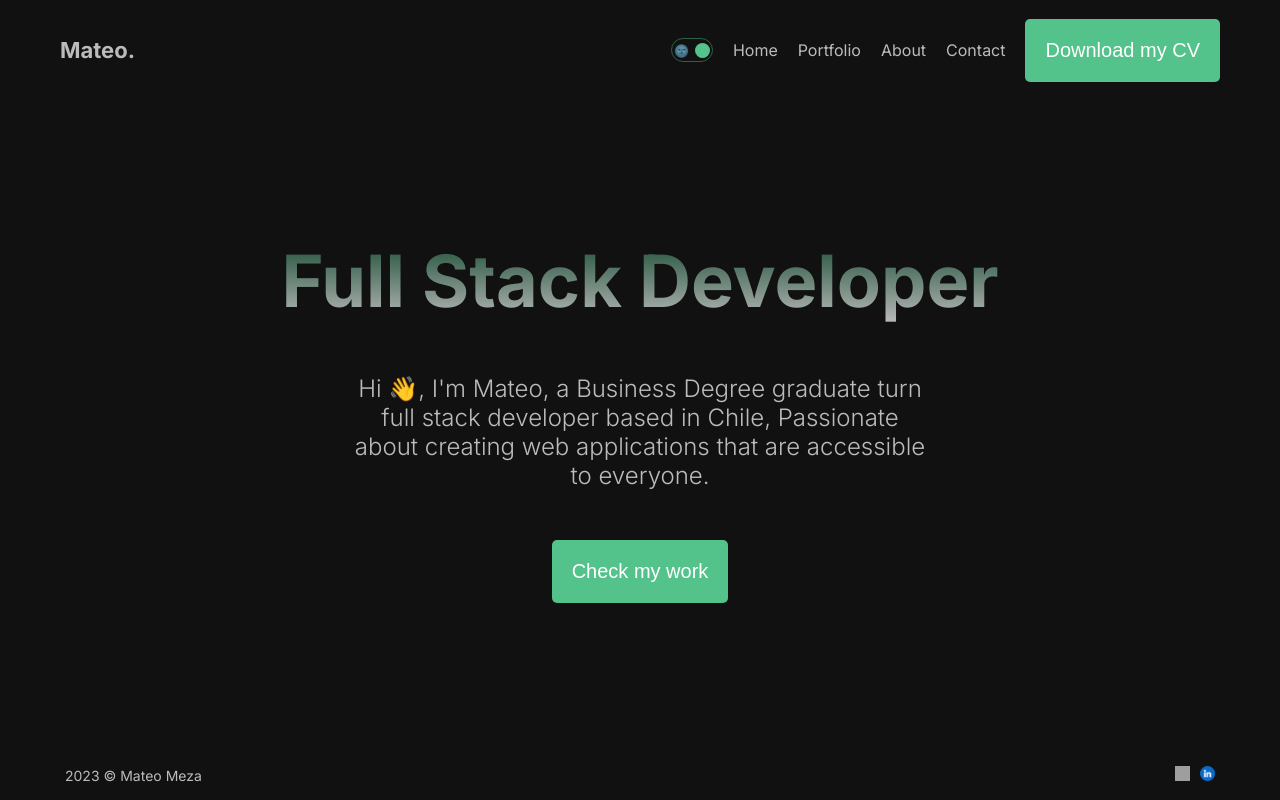
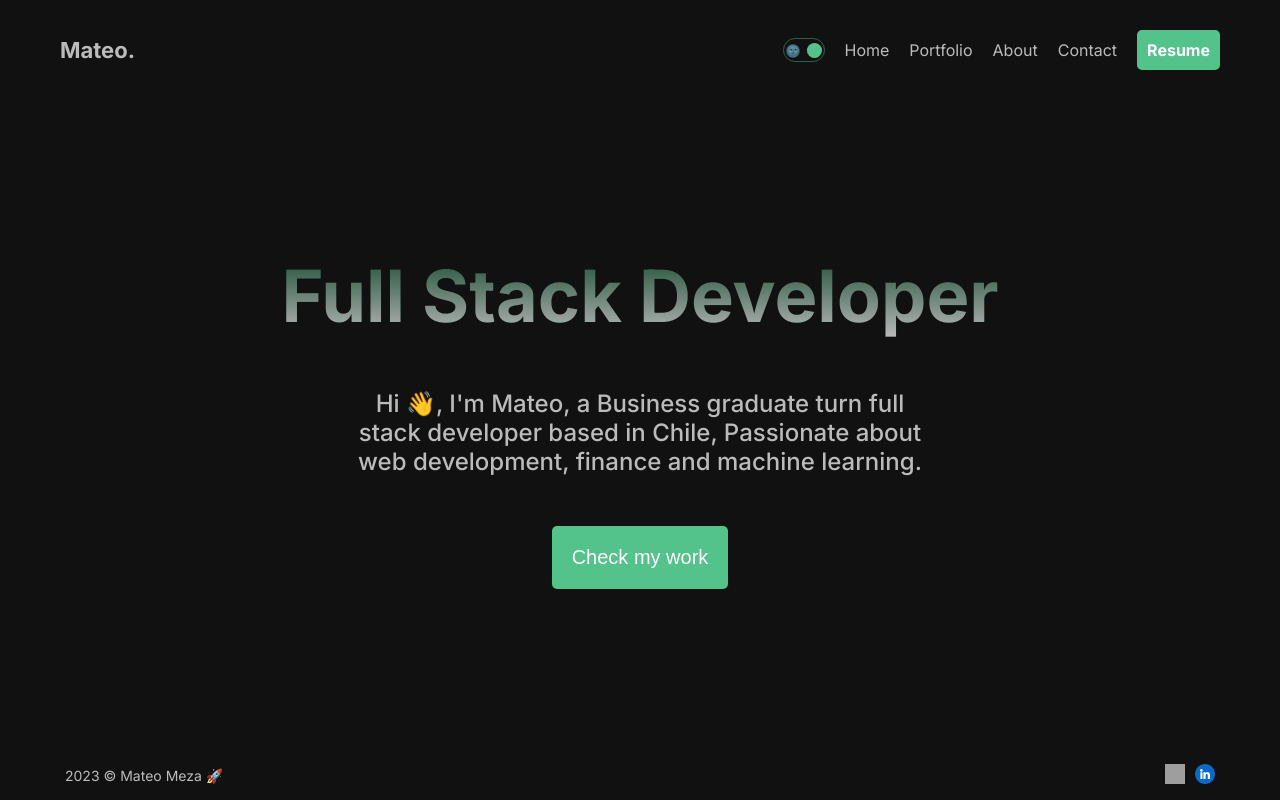
Before and after one commit to mezamateoj/portfolio, a Next.js app: page / in a window 1280 px wide. Built offline with nearby package versions, Linux system fonts and the light colour scheme; grey boxes are pictures that could not be loaded.

Commit message:
Add changes to portfolio, inital data render

```diff
--- a/next.config.js
+++ b/next.config.js
@@ -1,7 +1,7 @@
 /** @type {import('next').NextConfig} */
 const nextConfig = {
     images: {
-        domains: ['images.unsplash.com'],
+        domains: ['images.unsplash.com', 'images.pexels.com'],
     },
 }
 
--- a/src/app/page.jsx
+++ b/src/app/page.jsx
@@ -9,9 +9,9 @@ export default function Home() {
 			<div className={styles.item}>
 				<h1 className={styles.title}>Full Stack Developer</h1>
 				<p className={styles.desc}>
-					Hi 👋, I&apos;m Mateo, a Business Degree graduate turn full
-					stack developer based in Chile, Passionate about creating
-					web applications that are accessible to everyone.
+					Hi 👋, I&apos;m Mateo, a Business graduate turn full stack
+					developer based in Chile, Passionate about web development,
+					finance and machine learning.
 				</p>
 
 				<Button text={'Check my work'} url="/portfolio" />
--- a/src/app/page.module.css
+++ b/src/app/page.module.css
@@ -22,7 +22,7 @@
 
 .desc {
 	font-size: 24px;
-	font-weight: 300;
+	font-weight: 500;
 	text-align: center;
 	width: 50%;
 }
--- a/src/app/portfolio/page.jsx
+++ b/src/app/portfolio/page.jsx
@@ -8,13 +8,13 @@ const Portfolio = () => {
 			{' '}
 			<h1 className={styles.selectTitle}>Some of my projects</h1>
 			<div className={styles.items}>
-				<Link href={'/portfolio/illustrations'} className={styles.item}>
+				<Link href={'/portfolio/doggyGo'} className={styles.item}>
 					<span className={styles.title}>DoggyGo</span>
 				</Link>
-				<Link href={'/portfolio/websites'} className={styles.item}>
+				<Link href={'/portfolio/pokemonApp'} className={styles.item}>
 					<span className={styles.title}>PokemonApp</span>
 				</Link>
-				<Link href={'/portfolio/application'} className={styles.item}>
+				<Link href={'/portfolio/worldNote'} className={styles.item}>
 					<span className={styles.title}>WorldNote</span>
 				</Link>
 			</div>
--- a/src/components/button/Button.jsx
+++ b/src/components/button/Button.jsx
@@ -2,9 +2,9 @@ import React from 'react';
 import styles from './button.module.css';
 import Link from 'next/link';
 
-const Button = ({ text, url }) => {
+const Button = ({ text, url, target = '' }) => {
 	return (
-		<Link href={url}>
+		<Link href={url} target={target}>
 			<button className={styles.container}>{text}</button>
 		</Link>
 	);
--- a/src/components/footer/Footer.jsx
+++ b/src/components/footer/Footer.jsx
@@ -6,13 +6,13 @@ import Link from 'next/link';
 const Footer = () => {
 	return (
 		<div className={styles.container}>
-			<div>2023 © Mateo Meza</div>
+			<div>2023 © Mateo Meza 🚀</div>
 			<div className={styles.socials}>
 				<Link href={'https://github.com/mezamateoj'} target="_blank">
 					<Image
 						src={'/github.png'}
-						width={15}
-						height={15}
+						width={20}
+						height={20}
 						alt="github icon"
 					/>
 				</Link>
@@ -22,8 +22,8 @@ const Footer = () => {
 				>
 					<Image
 						src={'/linkedin.png'}
-						width={15}
-						height={15}
+						width={20}
+						height={20}
 						alt="linkedin icon"
 					/>
 				</Link>
--- a/src/components/navbar/Navbar.jsx
+++ b/src/components/navbar/Navbar.jsx
@@ -41,7 +41,15 @@ const Navbar = () => {
 						{link.title}
 					</Link>
 				))}
-				<Button text="Download my CV" url="#" />
+				<a
+					href="/files/meza_resume.pdf"
+					alt="mateo meza resume pdf"
+					target="_blank"
+					rel="noopener noreferrer"
+					className={styles.resume}
+				>
+					Resume
+				</a>
 				{/* <button
 					className={styles.logout}
 					onClick={() => console.log('logout')}
--- a/src/components/navbar/navbar.module.css
+++ b/src/components/navbar/navbar.module.css
@@ -24,3 +24,19 @@
 	cursor: pointer;
 	border-radius: 3px;
 }
+
+.resume {
+	padding: 8px;
+	border: 2px solid #53c28b;
+	background-color: #53c28b;
+	color: white;
+	cursor: pointer;
+	border-radius: 5px;
+	font-weight: bold;
+}
+
+.resume:hover {
+	background-color: white;
+	border: 2px solid white;
+	color: #53c28b;
+}
```
Also changed, not shown: src/app/portfolio/[category]/data.js (added, +34 -0 lines), src/app/portfolio/[category]/page.jsx (+21 -27 lines), 1 other file (tests, documents, lock files or other folders).
